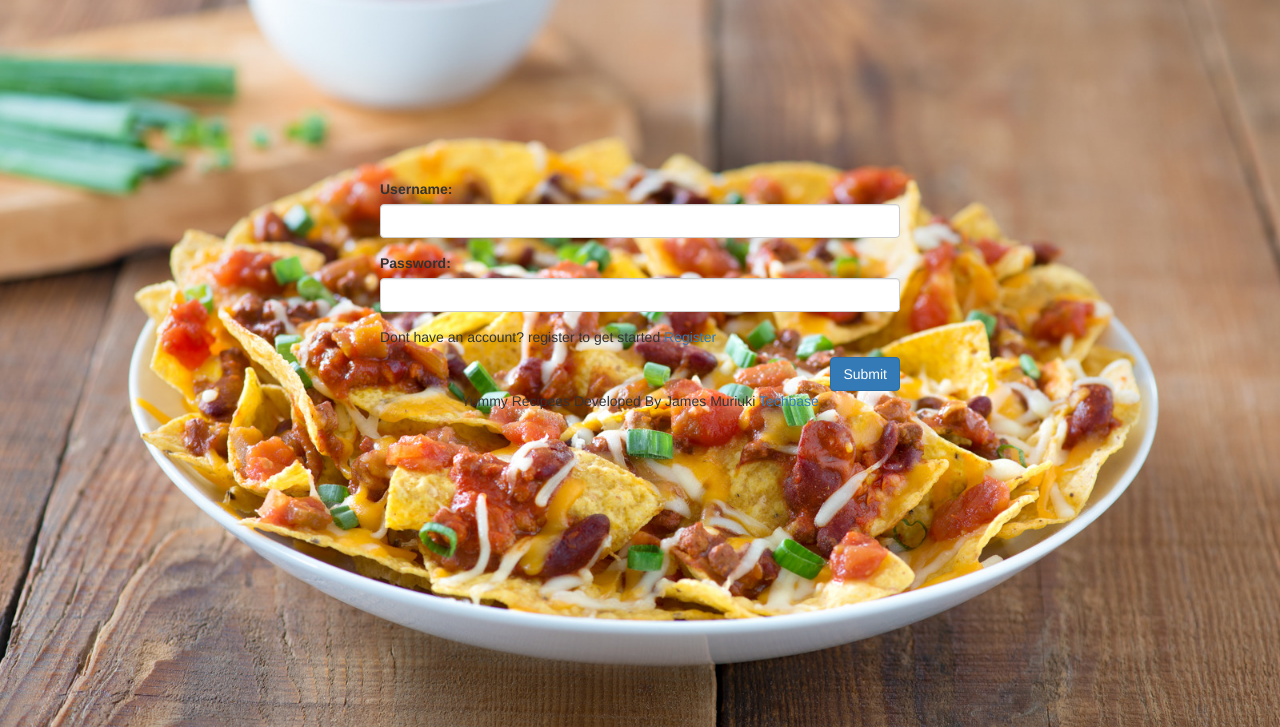
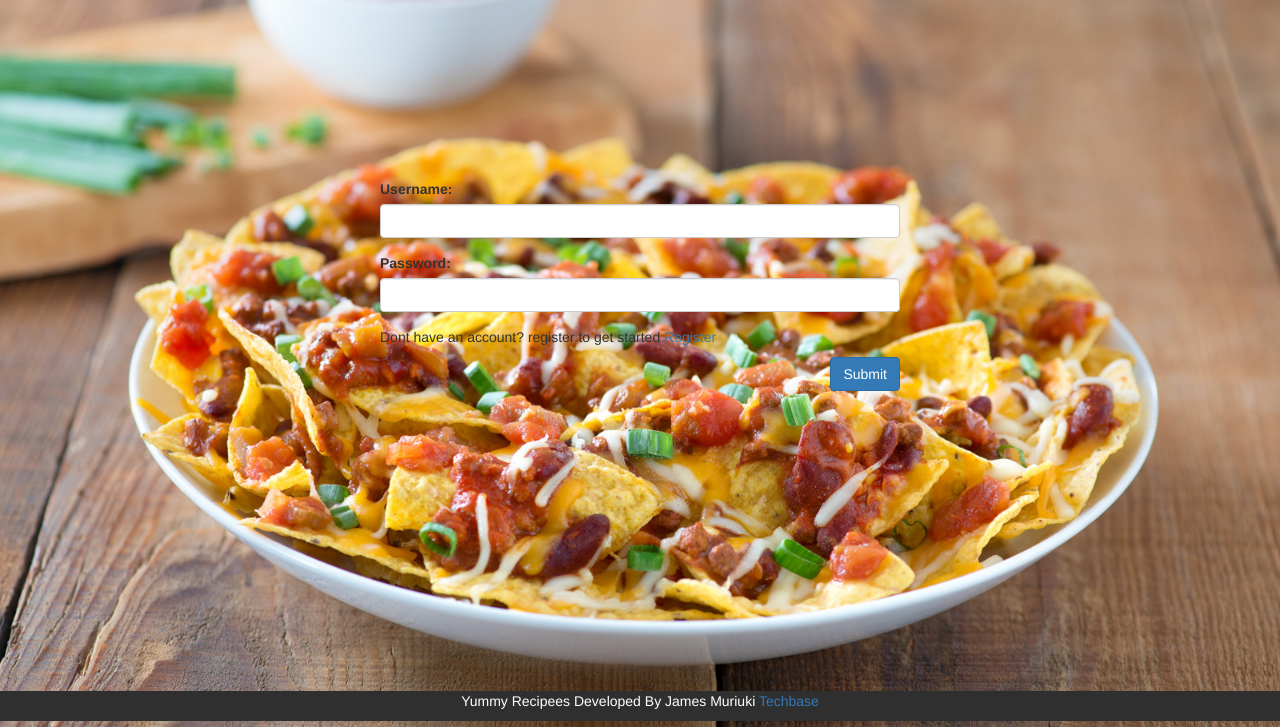
Before and after one commit to james947/Recipee-App-modernMvc-, a Python web app: template templates/index.html in a window 1280 px wide. Shown: the part 73-800 px from the top of the page. Run offline with Jinja, Linux system fonts and the light colour scheme; the template is opened without the code that fills it, so the values that code supplies are empty.

Commit message:
Add footer class for Index.html

```diff
--- a/static/css/style.css
+++ b/static/css/style.css
@@ -40,3 +40,10 @@ width: 550px;
     color: #ffffff;
     margin-top: 190px;
 }
+
+.bg-1 {
+    background-color: #2f2f2f;
+    color: #ffffff;
+    margin-top: 300px;
+
+}
```
